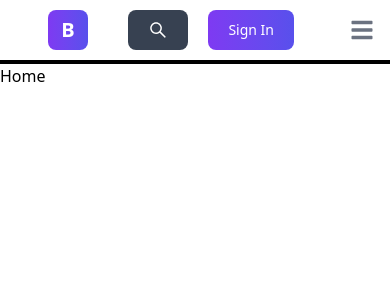
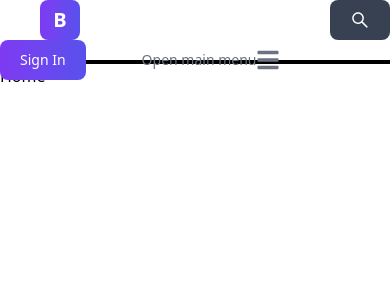
Before and after one commit to yashpreet2707/BlogStack, a React (Vite) app in the folder client/: page / in a window 390 px wide. Shown: the top 300 px of the page. Built offline with nearby package versions, Linux system fonts and the light colour scheme; no server answers.

Commit message:
dark theme

```diff
--- a/client/src/App.jsx
+++ b/client/src/App.jsx
@@ -18,7 +18,7 @@
 
   return (
     <BrowserRouter>
-      <div className='dark:text-white dark:bg-[#1E2936]'>
+      <div>
         <Header />
         <Routes>
           <Route path="/" element={<Home />} />
--- a/client/src/components/Header.jsx
+++ b/client/src/components/Header.jsx
@@ -2,13 +2,16 @@
 import { Avatar, Button, Dropdown, DropdownDivider, DropdownHeader, DropdownItem, Navbar, NavbarCollapse, NavbarLink, NavbarToggle, TextInput } from "flowbite-react";
 import { Link, useLocation } from 'react-router-dom';
 import { AiOutlineSearch } from "react-icons/ai"
-import { FaMoon } from "react-icons/fa"
-import { useSelector } from "react-redux"
+import { FaMoon, FaSun } from "react-icons/fa"
+import { useSelector, useDispatch } from "react-redux"
+import { toggleTheme } from '../redux/theme/themeSlice';
 
 const Header = () => {
     const path = useLocation().pathname;
     const { currentUser } = useSelector(state => state.user);
-    console.log(currentUser)
+    const {theme} = useSelector(state=>state.theme)
+    const dispatch = useDispatch() ;
+
     return (
         <Navbar fluid className='border-b-4 h-16'>
             <Link to="/" className='self-center whitespace-nowrap text-xl ml-10'>
@@ -26,8 +29,8 @@
             </form>
             <Button className='w-15 h-10 lg:hidden' color='gray'><AiOutlineSearch size={50} /></Button>
             <div className='flex gap-2 md:order-2'>
-                <Button className='w-12 h-10 hidden sm:inline' color='gray' pill>
-                    <FaMoon />
+                <Button className='w-12 h-10 hidden sm:inline' color='gray' pill onClick={()=> dispatch(toggleTheme())}>
+                    {(theme === 'dark') ? <FaMoon /> : <FaSun />}
                 </Button>
                 {currentUser ? (
                     <Dropdown arrowIcon={false} inline label={<Avatar alt="user" img={currentUser.profilePicture} rounded />}>
--- /dev/null
+++ b/client/src/components/ThemeProvider.jsx
@@ -0,0 +1,16 @@
+import React from 'react'
+import { useSelector } from 'react-redux'
+
+const ThemeProvider = ({children}) => {
+    const theme = useSelector(state => state.theme)
+
+    return (
+        <div className={theme}>
+            <div className='bg-white text-gray-700 dark:text-gray-200 dark:bg-[rgb(16,23,42)] min-h-screen'>
+                {children}
+            </div>
+        </div>
+    )
+}
+
+export default ThemeProvider
--- a/client/src/main.jsx
+++ b/client/src/main.jsx
@@ -4,13 +4,16 @@
 import { store, persistor } from './redux/store.js'
 import { Provider } from "react-redux"
 import { PersistGate } from 'redux-persist/integration/react'
+import { ThemeProvider } from 'flowbite-react'
 
 createRoot(document.getElementById('root')).render(
   <StrictMode>
-    <PersistGate persistor={persistor}>
-      <Provider store={store}>
-        <App />
-      </Provider>
-    </PersistGate>
+    <Provider store={store}>
+      <PersistGate persistor={persistor}>
+        <ThemeProvider>
+          <App />
+        </ThemeProvider>
+      </PersistGate>
+    </Provider>
   </StrictMode>,
 )
--- a/client/src/redux/store.js
+++ b/client/src/redux/store.js
@@ -1,11 +1,13 @@
 import { configureStore, combineReducers } from "@reduxjs/toolkit";
 import userReducer from "./user/userSlice.js";
+import themeReducer from "./theme/themeSlice.js";
 import { persistReducer } from "redux-persist";
 import storage from "redux-persist/lib/storage";
 import persistStore from "redux-persist/es/persistStore";
 
 const rootReducer = combineReducers({
   user: userReducer,
+  theme: themeReducer,
 });
 
 const persistConfig = {
--- /dev/null
+++ b/client/src/redux/theme/themeSlice.js
@@ -0,0 +1,18 @@
+import { createSlice } from "@reduxjs/toolkit"
+
+const initialState = {
+    theme: 'dark'
+}
+
+const themeSlice = createSlice({
+    name: "theme",
+    initialState,
+    reducers: {
+        toggleTheme: (state) => {
+            state.theme = state.theme === 'light' ? 'dark' : 'light' ;
+        }
+    }
+})
+
+export const {toggleTheme} = themeSlice.actions ;
+export default themeSlice.reducer ;
```
Also changed, not shown: client/.flowbite-react/class-list.json.
